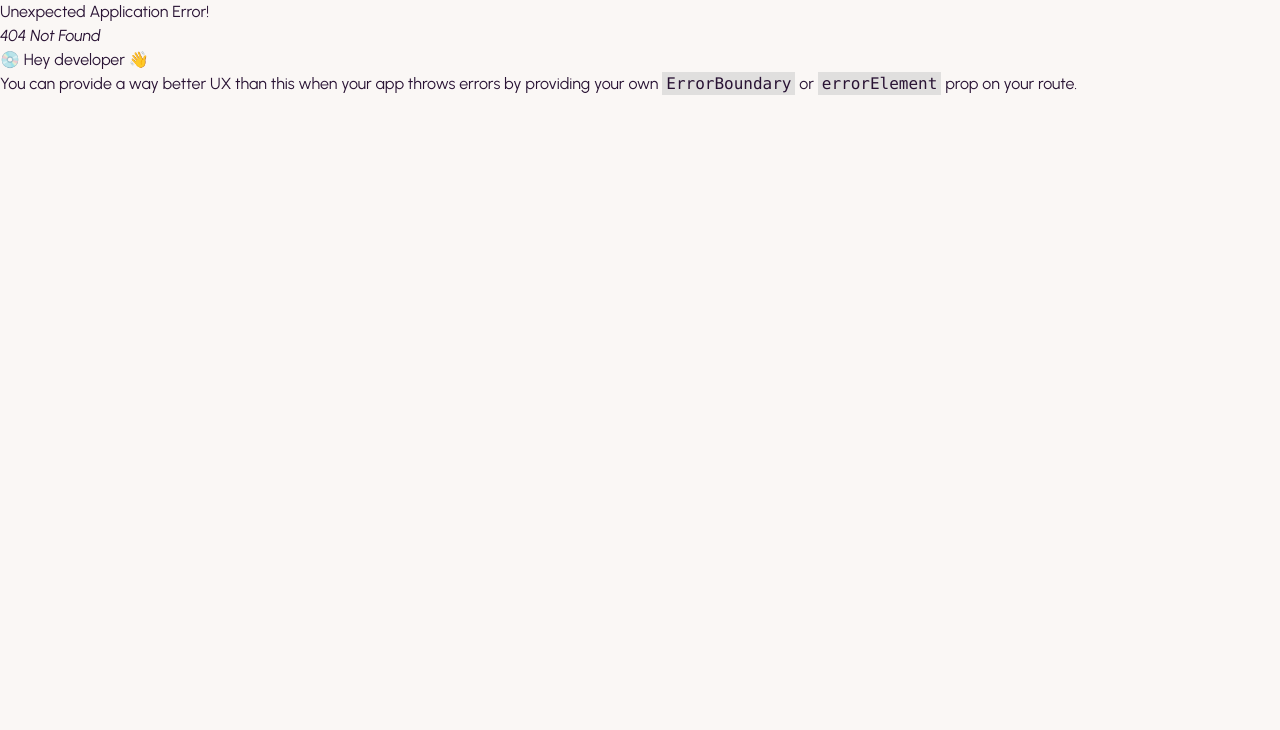
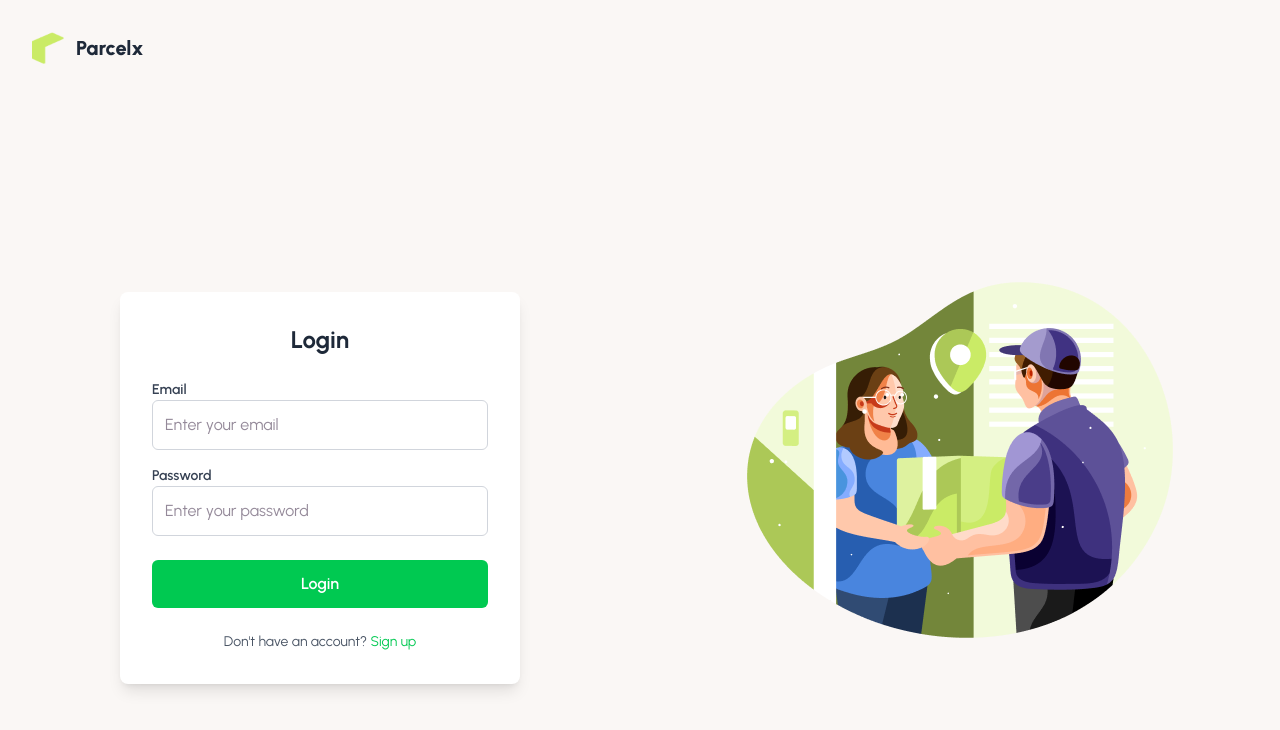
Before and after one commit to nomayen31/Parcelx-client-, a React (Vite) app: page /login in a window 1280 px wide. Before the commit this address had no page. Shown: the top 730 px of the page. Built offline with nearby package versions, Linux system fonts and the light colour scheme.

Commit message:
AuthLayout

```diff
--- a/package.json
+++ b/package.json
@@ -14,6 +14,7 @@
     "aos": "^2.3.4",
     "react": "^19.1.1",
     "react-dom": "^19.1.1",
+    "react-hook-form": "^7.65.0",
     "react-icons": "^5.5.0",
     "react-responsive-carousel": "^3.2.23",
     "react-router-dom": "^7.9.4",
--- /dev/null
+++ b/src/Layouts/AuthLayout.jsx
@@ -0,0 +1,31 @@
+import React from 'react';
+import image from '../../public/assets/authImage.png';
+import logo from '../../public/assets/logo.png';
+import { Link, Outlet } from 'react-router-dom';
+
+const AuthLayout = () => {
+  return (
+    <div className="flex ">
+      {/* Left Side - Auth Section */}
+      <div className="flex flex-col items-center justify-center p-8 w-full md:w-1/2">
+        {/* Navbar */}
+        <Link to='/' className="flex items-center w-full mb-6 gap-3">
+          <img src={logo} alt="Logo" className="w-8 h-8" />
+          <span className="text-xl font-extrabold text-gray-800">Parcelx</span>
+        </Link>
+
+        {/* Outlet for Dynamic Content */}
+        <div className="w-[400px] flex flex-col items-start justify-center">
+          <Outlet />
+        </div>
+      </div>
+
+      {/* Right Side - Image Section */}
+      <div className="hidden md:flex w-1/2 justify-center items-center">
+        <img src={image} alt="Delivery Illustration" className="max-w-full h-auto" />
+      </div>
+    </div>
+  );
+};
+
+export default AuthLayout;
--- /dev/null
+++ b/src/Pages/Authentication/Login/Login.jsx
@@ -0,0 +1,74 @@
+import React, { useState } from 'react';
+
+const Login = () => {
+  const [email, setEmail] = useState('');
+  const [password, setPassword] = useState('');
+
+  const handleSubmit = (e) => {
+    e.preventDefault();
+    // Handle login logic here
+    console.log('Email:', email);
+    console.log('Password:', password);
+  };
+
+  return (
+    <div className="flex justify-center items-center h-screen">
+      <div className="w-[400px] bg-white p-8 rounded-lg shadow-lg">
+        <h2 className="text-2xl font-bold text-center text-gray-800 mb-6">Login</h2>
+        <form onSubmit={handleSubmit}>
+          <div className="mb-4">
+            <label htmlFor="email" className="block text-sm font-semibold text-gray-700">
+              Email
+            </label>
+            <input
+              type="email"
+              id="email"
+              name="email"
+              value={email}
+              onChange={(e) => setEmail(e.target.value)}
+              required
+              className="w-full p-3 border border-gray-300 rounded-md focus:outline-none focus:ring-2 focus:ring-green-400"
+              placeholder="Enter your email"
+            />
+          </div>
+
+          <div className="mb-6">
+            <label htmlFor="password" className="block text-sm font-semibold text-gray-700">
+              Password
+            </label>
+            <input
+              type="password"
+              id="password"
+              name="password"
+              value={password}
+              onChange={(e) => setPassword(e.target.value)}
+              required
+              className="w-full p-3 border border-gray-300 rounded-md focus:outline-none focus:ring-2 focus:ring-green-400"
+              placeholder="Enter your password"
+            />
+          </div>
+
+          <div className="flex items-center justify-between mb-6">
+            <button
+              type="submit"
+              className="w-full bg-green-500 text-white py-3 rounded-md font-semibold hover:bg-green-600 focus:outline-none"
+            >
+              Login
+            </button>
+          </div>
+
+          <div className="text-center">
+            <p className="text-sm text-gray-600">
+              Don't have an account?{' '}
+              <a href="#" className="text-green-500 hover:underline">
+                Sign up
+              </a>
+            </p>
+          </div>
+        </form>
+      </div>
+    </div>
+  );
+};
+
+export default Login;
```
Also changed, not shown: src/Router/Router.jsx (+12 -0 lines), 1 other file (tests, documents, lock files or other folders).
